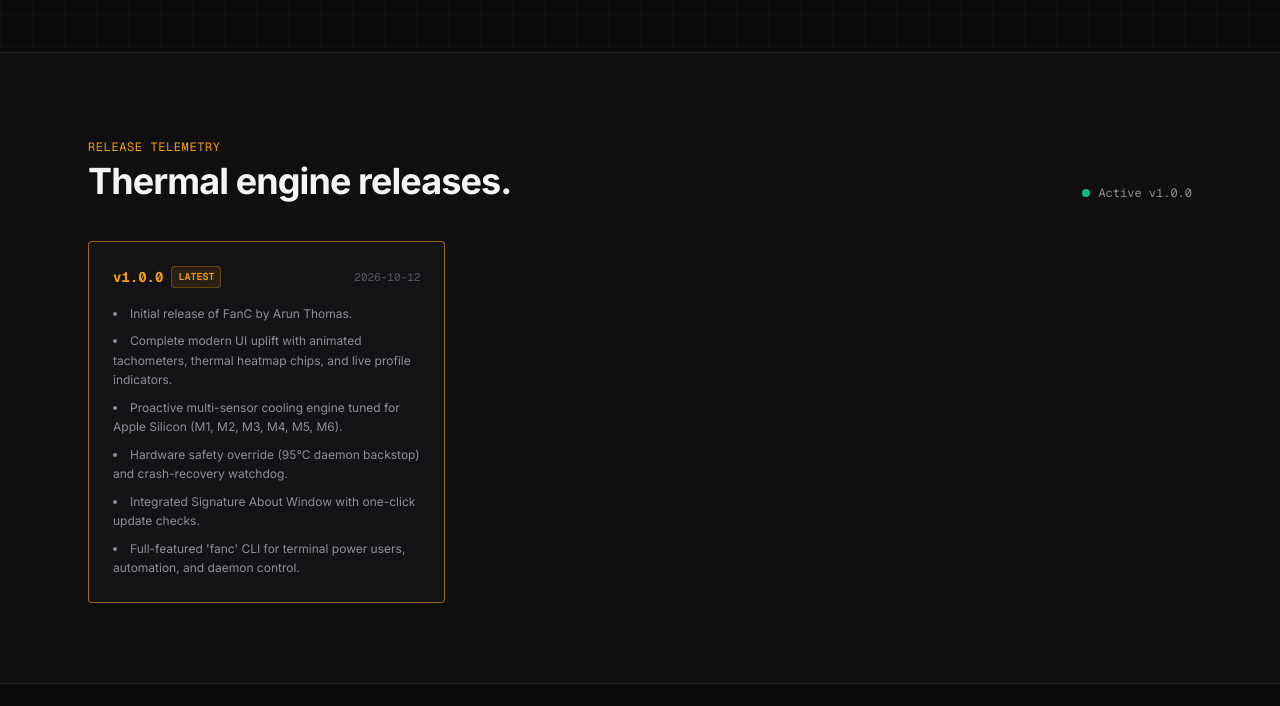
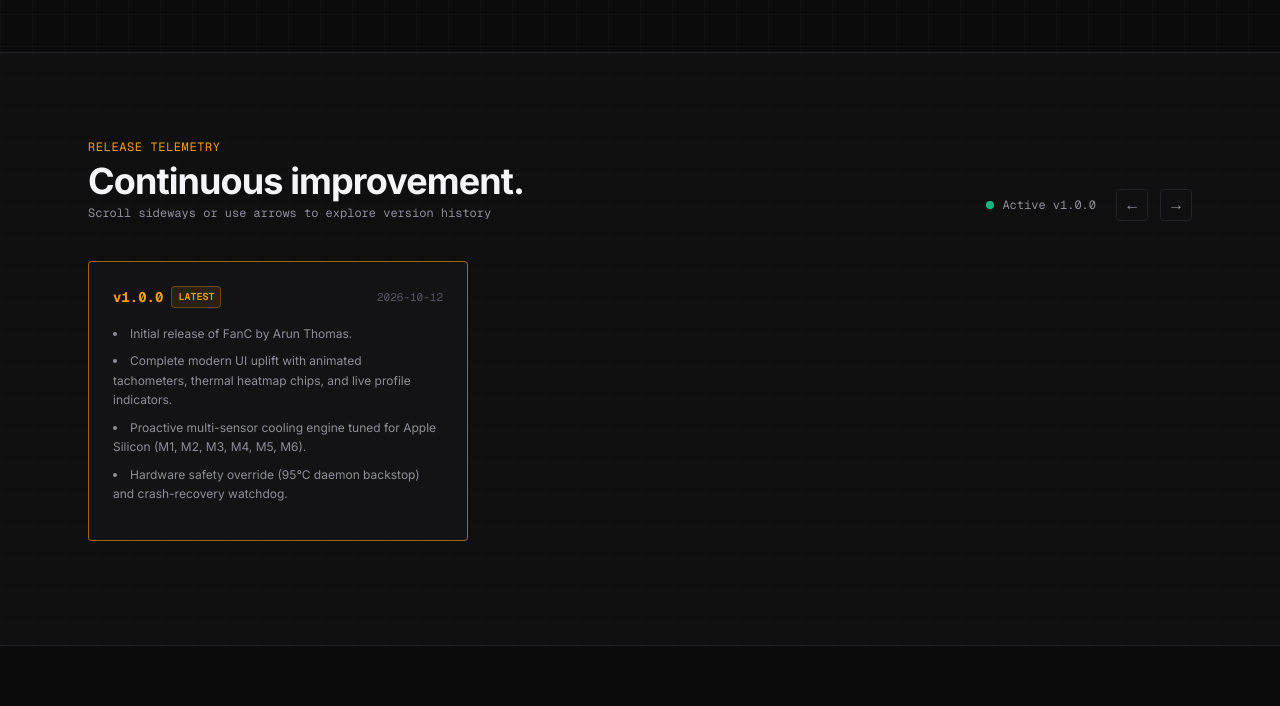
Before and after one commit to arunofhyd/FanC, a plain HTML site: page index.html in a window 1280 px wide. Shown: the part 3531-4237 px from the top of the page. Drawn offline with nearby package versions, Linux system fonts and the light colour scheme.

Commit message:
feat(telemetry): side-scrolling release notes carousel with navigation arrows

```diff
--- a/index.html
+++ b/index.html
@@ -51,6 +51,11 @@
     <!-- Tailwind CSS with ArtCraft Design Tokens -->
     <script src="https://cdn.tailwindcss.com"></script>
     <script>
+        function scrollCarousel(id, amount) {
+            const el = document.getElementById(id);
+            if (el) el.scrollBy({ left: amount, behavior: 'smooth' });
+        }
+
         if (history.scrollRestoration) { history.scrollRestoration = 'manual'; }
 
         try {
@@ -167,6 +172,13 @@
         .fan-blade {
             animation: fan-spin var(--fan-speed, 2s) linear infinite;
         }
+
+        /* Custom scrollbar for horizontal release telemetry */
+        #changelog-container::-webkit-scrollbar { height: 4px; }
+        #changelog-container::-webkit-scrollbar-track { background: rgba(140, 140, 150, 0.05); }
+        #changelog-container::-webkit-scrollbar-thumb { background: rgba(245, 158, 11, 0.4); border-radius: 2px; }
+        #changelog-container::-webkit-scrollbar-thumb:hover { background: rgba(245, 158, 11, 0.8); }
+
     </style>
 </head>
 <body class="bg-canvas-light dark:bg-canvas-dark text-ink-strongLight dark:text-ink-strongDark font-sans antialiased selection:bg-amber-fanc selection:text-black transition-colors duration-200">
@@ -562,25 +574,25 @@
         <section id="changelog" class="border-t border-borderLine-light dark:border-borderLine-dark py-20 bg-panel-subtleLight/30 dark:bg-panel-subtleDark/30">
             <div class="max-w-6xl mx-auto px-4 sm:px-6">
 
-                <div class="flex flex-col sm:flex-row sm:items-end justify-between mb-10">
+                <div class="flex flex-col sm:flex-row sm:items-end justify-between mb-8 gap-4">
                     <div>
                         <span class="font-mono text-xs text-amber-fanc uppercase tracking-wider">Release Telemetry</span>
-                        <h2 class="text-3xl sm:text-4xl font-bold tracking-tight mt-1">Thermal engine releases.</h2>
+                        <h2 class="text-3xl sm:text-4xl font-bold tracking-tight mt-1">Continuous improvement.</h2>
+                        <p class="text-xs text-ink-mutedLight dark:text-ink-mutedDark font-mono mt-1">Scroll sideways or use arrows to explore version history</p>
                     </div>
-                    <div class="mt-4 sm:mt-0 font-mono text-xs text-ink-mutedLight dark:text-ink-mutedDark flex items-center space-x-2">
-                        <span class="w-2 h-2 rounded-full bg-emerald-500"></span>
-                        <span class="version-badge">Active v1.0.0</span>
+                    <div class="flex items-center space-x-3">
+                        <div class="font-mono text-xs text-ink-mutedLight dark:text-ink-mutedDark flex items-center space-x-2 mr-2">
+                            <span class="w-2 h-2 rounded-full bg-emerald-500"></span>
+                            <span class="version-badge">Active Releases</span>
+                        </div>
+                        <button onclick="scrollCarousel('changelog-container', -380)" aria-label="Previous releases" class="w-8 h-8 rounded border border-borderLine-light dark:border-borderLine-dark hover:border-amber-fanc text-ink-mutedLight dark:text-ink-mutedDark flex items-center justify-center transition-all font-mono">←</button>
+                        <button onclick="scrollCarousel('changelog-container', 380)" aria-label="Next releases" class="w-8 h-8 rounded border border-borderLine-light dark:border-borderLine-dark hover:border-amber-fanc text-ink-mutedLight dark:text-ink-mutedDark flex items-center justify-center transition-all font-mono">→</button>
                     </div>
                 </div>
 
-                <div id="changelog-container" class="grid grid-cols-1 md:grid-cols-2 lg:grid-cols-3 gap-4 font-mono text-xs">
-                    <div class="p-6 rounded border border-borderLine-light dark:border-borderLine-dark bg-panel-light dark:bg-panel-dark">
-                        <div class="flex items-center justify-between mb-4">
-                            <span class="text-amber-fanc font-bold text-sm">v1.0.0 (Latest)</span>
-                            <span class="text-neutral-400 text-[11px]">2026-10-12</span>
-                        </div>
-                        <p class="text-neutral-400 text-xs">Loading updates...</p>
-                    </div>
+                <!-- Horizontal Side-Scrolling Changelog Container -->
+                <div id="changelog-container" class="flex gap-4 overflow-x-auto pb-6 pt-2 snap-x snap-mandatory scroll-smooth font-mono text-xs">
+                    <!-- Populated dynamically via JS -->
                 </div>
             </div>
         </section>
@@ -728,10 +740,10 @@
                 const container = document.getElementById('changelog-container');
                 if (container && Array.isArray(data.changelog)) {
                     container.innerHTML = '';
-                    data.changelog.slice(0, 6).forEach((release, index) => {
+                    data.changelog.forEach((release, index) => {
                         const isLatest = index === 0;
                         const card = document.createElement('div');
-                        card.className = `spotlight-card p-6 rounded border ${isLatest ? 'border-amber-fanc/60 bg-panel-light dark:bg-panel-dark' : 'border-borderLine-light dark:border-borderLine-dark bg-panel-light dark:bg-panel-dark'} flex flex-col justify-between`;
+                        card.className = `w-[320px] sm:w-[380px] shrink-0 snap-start spotlight-card p-6 rounded border ${isLatest ? 'border-amber-fanc/60 bg-panel-light dark:bg-panel-dark' : 'border-borderLine-light dark:border-borderLine-dark bg-panel-light dark:bg-panel-dark'} flex flex-col justify-between`;
 
                         let changesHtml = (release.changes || []).map(c => `
                             <li class="leading-relaxed text-ink-mutedLight dark:text-ink-mutedDark text-xs font-sans list-disc list-inside">
@@ -750,7 +762,7 @@
                                     </div>
                                     <span class="text-ink-faintLight dark:text-ink-faintDark text-[11px] font-mono">${release.date || ''}</span>
                                 </div>
-                                <ul class="space-y-2 mt-2">
+                                <ul class="space-y-2 mt-2 max-h-48 overflow-y-auto pr-1">
                                     ${changesHtml}
                                 </ul>
                             </div>
```
